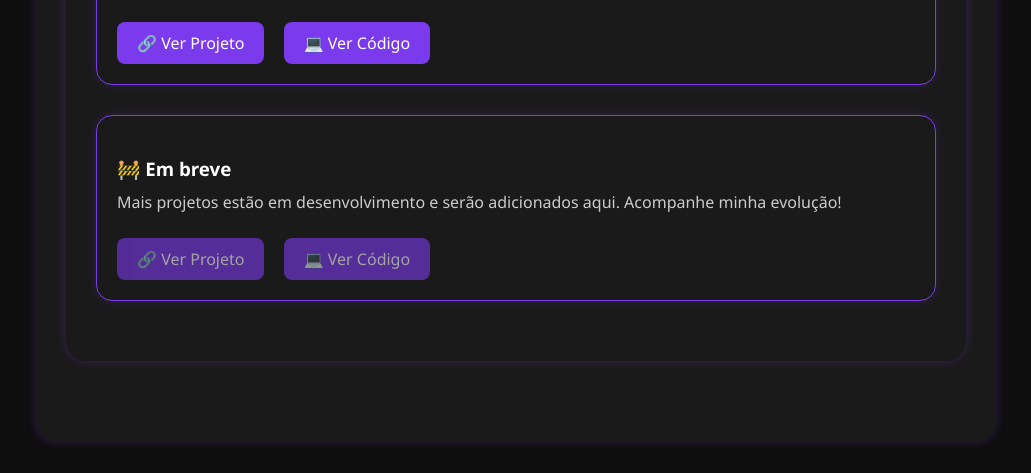
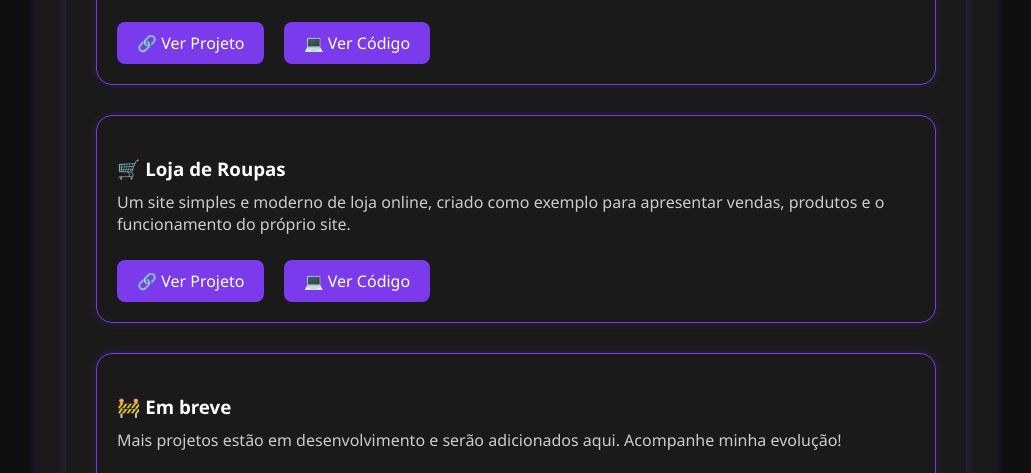
Before and after one commit to Daniel-silva-dev/myPortfolio, a website built with Vite: page index.html in a window 1280 px wide. Shown: the part 1571-2044 px from the top of the page, without its empty margins (124-1155 px from the left). Built offline with nearby package versions, Linux system fonts and the light colour scheme.

Commit message:
Update index.html

```diff
--- a/index.html
+++ b/index.html
@@ -83,6 +83,16 @@
     </div>
   </div>
 
+
+  <div class="project-card reveal">
+    <h3>🛒 Loja de Roupas</h3>
+    <p>Um site simples e moderno de loja online, criado como exemplo para apresentar vendas, produtos e o funcionamento do próprio site.</p>
+    <div class="project-buttons">
+      <a href="https://daniel-silva-dev.github.io/lojaExemple/" target="_blank">🔗 Ver Projeto</a>
+      <a href="https://github.com/Daniel-silva-dev/lojaExemple.git" target="_blank">💻 Ver Código</a>
+    </div>
+  </div>
+
   <!-- Modelo para próximos projetos -->
   <div class="project-card reveal">
     <h3>🚧 Em breve</h3>
```
